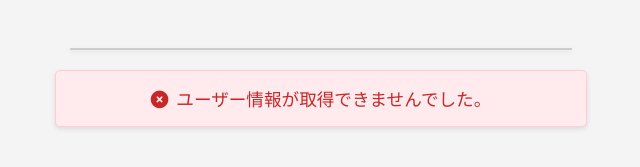
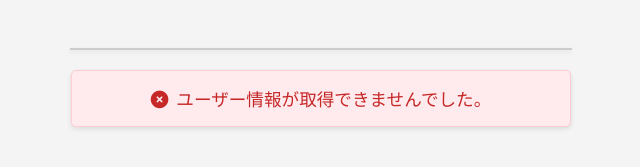
Before and after one commit to y2ueno/saku_pointrally_scanner, a plain HTML site: page scanner.html in a window 1280 px wide. Shown: the part 313-480 px from the top of the page, 319-959 px from the left. Drawn offline with Linux system fonts and the light colour scheme.

Commit message:
Update scanner.html

```diff
--- a/scanner.html
+++ b/scanner.html
@@ -7,67 +7,80 @@
     <script src="https://unpkg.com/html5-qrcode/minified/html5-qrcode.min.js"></script>
     <link rel="stylesheet" href="https://cdnjs.cloudflare.com/ajax/libs/font-awesome/6.0.0-beta3/css/all.min.css">
     <style>
+        /* 基本的なスタイル */
         body {
             font-family: sans-serif;
             display: flex;
             flex-direction: column;
             align-items: center;
             justify-content: center;
-            height: 100vh;
+            min-height: 100vh; /* 画面の高さいっぱいに広げる */
             margin: 0;
+            padding: 10px; /* 少し余白を追加 */
+            box-sizing: border-box; /* paddingを含めてサイズ計算 */
             background-color: #f4f4f4;
         }
+        /* QRリーダー表示エリア */
         #qr-reader {
-            width: 90%;
-            max-width: 500px;
+            width: 100%; /* 幅を100%に */
+            max-width: 500px; /* 最大幅を設定 */
             border: 1px solid #ccc;
             background-color: #fff;
             box-shadow: 0 2px 5px rgba(0,0,0,0.1);
+            margin-bottom: 20px; /* 結果表示エリアとの間に余白 */
         }
-        #qr-reader-results {
-            margin-top: 20px;
-            padding: 15px;
-            border-radius: 5px;
-            width: 90%;
-            max-width: 500px;
-            text-align: center;
-            font-size: 1.1em;
-            display: none; /* Initially hidden */
-            box-shadow: 0 2px 5px rgba(0,0,0,0.1);
-            background-color: #e0f7fa; /* Default background */
-            color: #00796b; /* Default text color */
-            border: 1px solid #b2dfdb;
-        }
-        #qr-reader-results.success {
-            background-color: #e8f5e9; /* Green background for success */
-            color: #2e7d32;
-            border: 1px solid #c8e6c9;
-        }
-        #qr-reader-results.error {
-            background-color: #ffebee; /* Red background for error */
-            color: #c62828;
-            border: 1px solid #ffcdd2;
-        }
-        /* Style for the select dropdown */
+        /* カメラ選択ドロップダウンのスタイル */
         #qr-reader select {
             padding: 8px;
             margin-top: 10px;
             border-radius: 4px;
             border: 1px solid #ccc;
+            width: calc(100% - 20px); /* 親要素に合わせて調整 */
+            margin-left: 10px;
+            margin-right: 10px;
+            box-sizing: border-box;
         }
-        /* Hide file scan button */
+        /* 結果表示エリア */
+        #qr-reader-results {
+            padding: 15px;
+            border-radius: 5px;
+            width: 100%; /* 幅を100%に */
+            max-width: 500px; /* 最大幅を設定 */
+            text-align: center;
+            font-size: 1.1em;
+            display: none; /* 初期状態では非表示 */
+            box-shadow: 0 2px 5px rgba(0,0,0,0.1);
+            background-color: #e0f7fa; /* デフォルト背景 */
+            color: #00796b; /* デフォルト文字色 */
+            border: 1px solid #b2dfdb;
+            word-wrap: break-word; /* 長いメッセージがはみ出ないように */
+            box-sizing: border-box;
+        }
+        /* 成功時のスタイル */
+        #qr-reader-results.success {
+            background-color: #e8f5e9;
+            color: #2e7d32;
+            border: 1px solid #c8e6c9;
+        }
+        /* エラー時のスタイル */
+        #qr-reader-results.error {
+            background-color: #ffebee;
+            color: #c62828;
+            border: 1px solid #ffcdd2;
+        }
+        /* html5-qrcodeライブラリの不要なUI要素を隠す */
+        /* ファイルからスキャンボタンを隠す */
         #qr-reader__dashboard_section_csr > div > button {
            display: none !important;
         }
-         /* Hide QR code scanning region */
-        #qr-reader__scan_region {
-            /* display: none !important; */ /* Optionally hide if needed */
+        /* スキャン領域の境界線 (必要に応じて調整) */
+        #qr-reader__scan_region video {
+            /* object-fit: cover; */ /* ビデオ表示の調整 */
         }
-        /* Icon styling */
+        /* アイコンのスタイル */
         .icon {
             margin-right: 8px;
         }
-
     </style>
 </head>
 <body>
```
